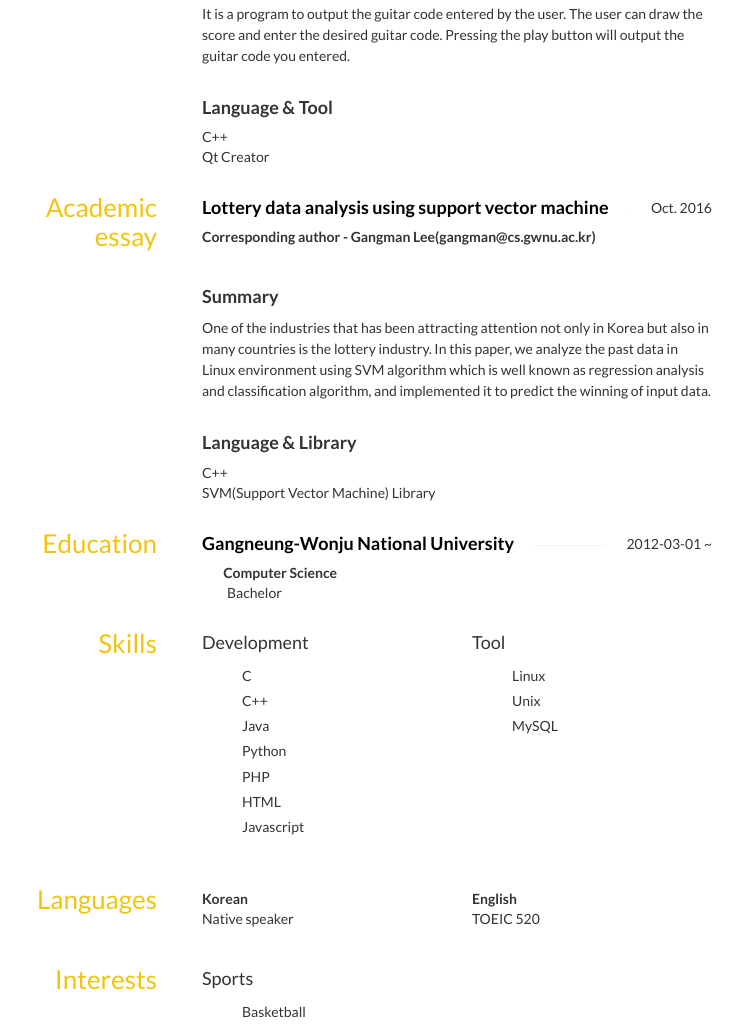
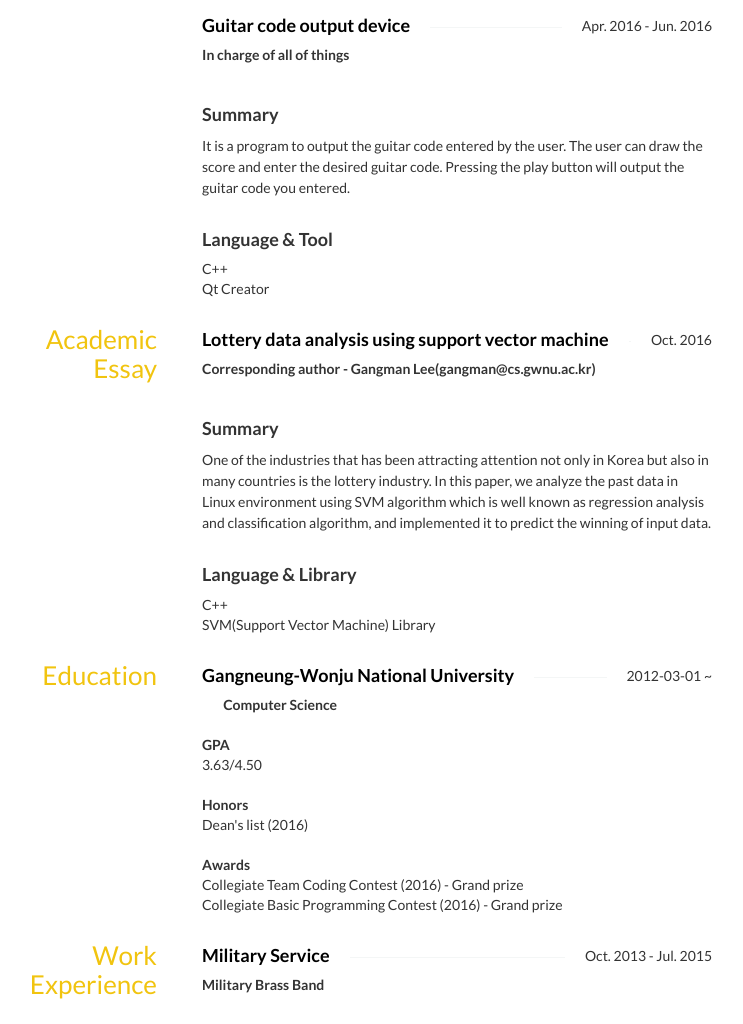
Before and after one commit to hyunjinL/hyunjin.github.com, a plain HTML site: page index.html in a window 1280 px wide. Shown: the part 1776-2800 px from the top of the page, without its empty margins (273-1016 px from the left). Drawn offline with nearby package versions, Linux system fonts and the light colour scheme; some icons are missing.

Commit message:
index file

```diff
--- a/index.html
+++ b/index.html
@@ -278,7 +278,7 @@ h4 span:first-child {
 
 	<section id="work" class="row">
 		<aside class="col-sm-3">
-			<h3>Project<br>experience</h3>
+			<h3>Project<br>Experience</h3>
 		</aside>
 		<div class="col-sm-9">
 			<div class="row">
@@ -304,6 +304,7 @@ h4 span:first-child {
 				</div>
 			</div>
 			</div>
+			<hr style="border:2px solid #6F6969;">
 			<div class="row">
 			<div class="col-sm-12">
 				<br><br>
@@ -331,6 +332,7 @@ h4 span:first-child {
 
 			</div>
 			</div>
+			<hr style="border:2px solid #6F6969;">
 			<div class="row">
 			<div class="col-sm-12">
 				<br><br>
@@ -357,6 +359,7 @@ h4 span:first-child {
 				</div>
 			</div>
 			</div>
+			<hr style="border:2px solid #6F6969;">
 			<div class="row">
 			<div class="col-sm-12">
 				<br><br>
@@ -383,9 +386,10 @@ h4 span:first-child {
 		</div>
 
 	</section>
+
 	<section id="work" class="row">
 		<aside class="col-sm-3">
-			<h3>Academic<br>essay</h3>
+			<h3>Academic<br>Essay</h3>
 		</aside>
 		<div class="col-sm-9">
 			<div class="row">
@@ -429,14 +433,52 @@ h4 span:first-child {
 				<div class="area">
 					 Computer Science
 				</div>
-				<div class="studyType">
-					Bachelor
+				<br>
+				<div class="language">
+					<strong>GPA</strong>
+				</div>
+				<div class="fluency">
+					3.63/4.50
+				</div>
+				<br>
+				<div class="language">
+					<strong>Honors</strong>
+				</div>
+				<div class="fluency">
+					Dean's list (2016)
+				</div>
+				<br>
+				<div class="language">
+					<strong>Awards</strong>
+				</div>
+				<div class="fluency">
+					Collegiate Team Coding Contest (2016) - Grand prize<br>
+					Collegiate Basic Programming Contest (2016) - Grand prize
 				</div>
 			</div>
 			</div>
 		</div>
 	</section>
-
+	<section id="work" class="row">
+		<aside class="col-sm-3">
+			<h3>Work<br>Experience</h3>
+		</aside>
+		<div class="col-sm-9">
+			<div class="row">
+			<div class="col-sm-12">
+				<h4 class="strike-through">
+					<span>Military Service</span>
+					<span class="date">
+						Oct. 2013 - Jul. 2015
+					</span>
+				</h4>
+				<div class="position">
+					Military Brass Band
+				</div>
+			</div>
+			</div>
+		</div>
+	</section>
 	<section id="skills" class="row">
 		<aside class="col-sm-3">
 			<h3>Skills</h3>
```
